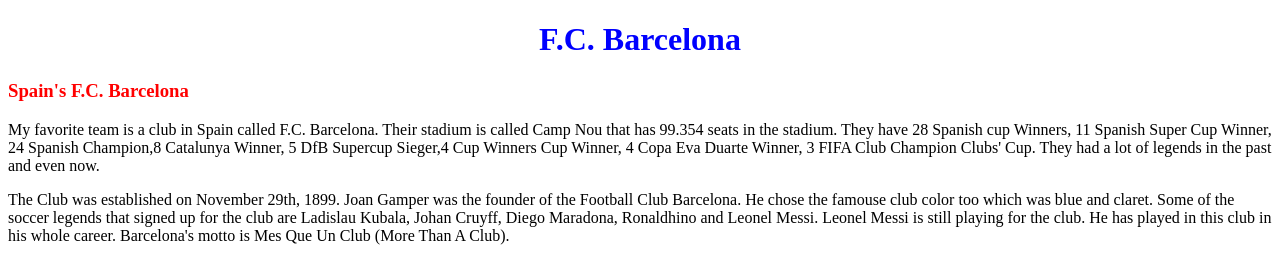
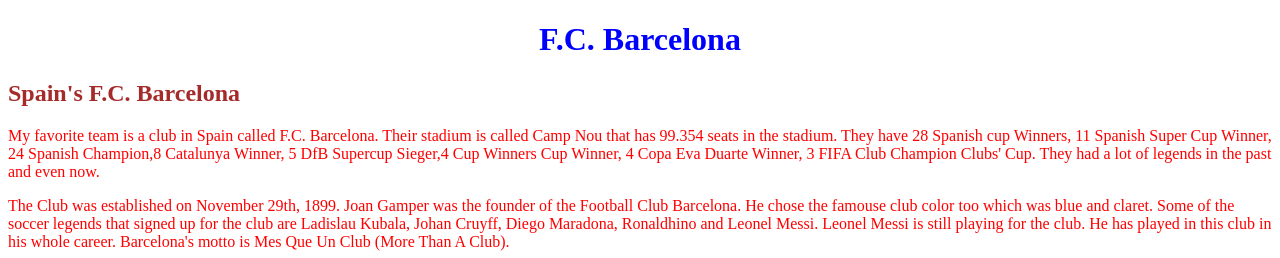
Before and after one commit to Michaeldieguez/Finished-Fc-Barcelona, a plain HTML site: page index.html in a window 1280 px wide. Shown: the top 258 px of the page. Drawn offline with Linux system fonts and the light colour scheme; grey boxes are pictures that could not be loaded.

Commit message:
Fc barcelona

```diff
--- a/Style.CSS
+++ b/Style.CSS
@@ -1,3 +1 @@
-h1 {
-  color: red;
-}
+h1
--- a/index.html
+++ b/index.html
@@ -6,9 +6,9 @@
   </head>
   <body>
   <h1 style="color: Blue"><center>F.C. Barcelona</center></h1>
-  <h3 style="color: Red">Spain's F.C. Barcelona</h3>
-  <p> My favorite team is a club in Spain called F.C. Barcelona. Their stadium is called Camp Nou  that has 99.354  seats in the stadium. They have 28 Spanish cup Winners, 11 Spanish Super Cup Winner, 24 Spanish Champion,8 Catalunya Winner, 5 DfB Supercup  Sieger,4 Cup Winners Cup Winner, 4 Copa Eva Duarte Winner, 3 FIFA Club Champion Clubs' Cup. They had a lot of legends in the past and even now.</p>
-  <p>The Club was established on November 29th, 1899. Joan Gamper was the founder of the Football Club Barcelona. He chose the famouse club color too which was blue and claret. Some of the soccer legends that signed up for the club are Ladislau Kubala, Johan Cruyff, Diego Maradona, Ronaldhino and Leonel Messi. Leonel Messi is still playing for the club. He has played in this club in his whole career. Barcelona's motto is Mes Que Un Club (More Than A Club). </p>
+  <h2 style="color : brown"> Spain's F.C. Barcelona</h3>
+  <p style="color: red">My favorite team is a club in Spain called F.C. Barcelona. Their stadium is called Camp Nou  that has 99.354  seats in the stadium. They have 28 Spanish cup Winners, 11 Spanish Super Cup Winner, 24 Spanish Champion,8 Catalunya Winner, 5 DfB Supercup  Sieger,4 Cup Winners Cup Winner, 4 Copa Eva Duarte Winner, 3 FIFA Club Champion Clubs' Cup. They had a lot of legends in the past and even now.</p>
+  <p style="color: red">The Club was established on November 29th, 1899. Joan Gamper was the founder of the Football Club Barcelona. He chose the famouse club color too which was blue and claret. Some of the soccer legends that signed up for the club are Ladislau Kubala, Johan Cruyff, Diego Maradona, Ronaldhino and Leonel Messi. Leonel Messi is still playing for the club. He has played in this club in his whole career. Barcelona's motto is Mes Que Un Club (More Than A Club). </p>
   <center><img src="http://assets.internationalchampionscup.com/uploads/photo/file/530/large_barca_1-1458657834.png" width=500 height=300</center>
 
 
```
Also changed, not shown: Page 2.html (added, +8 -0 lines).
